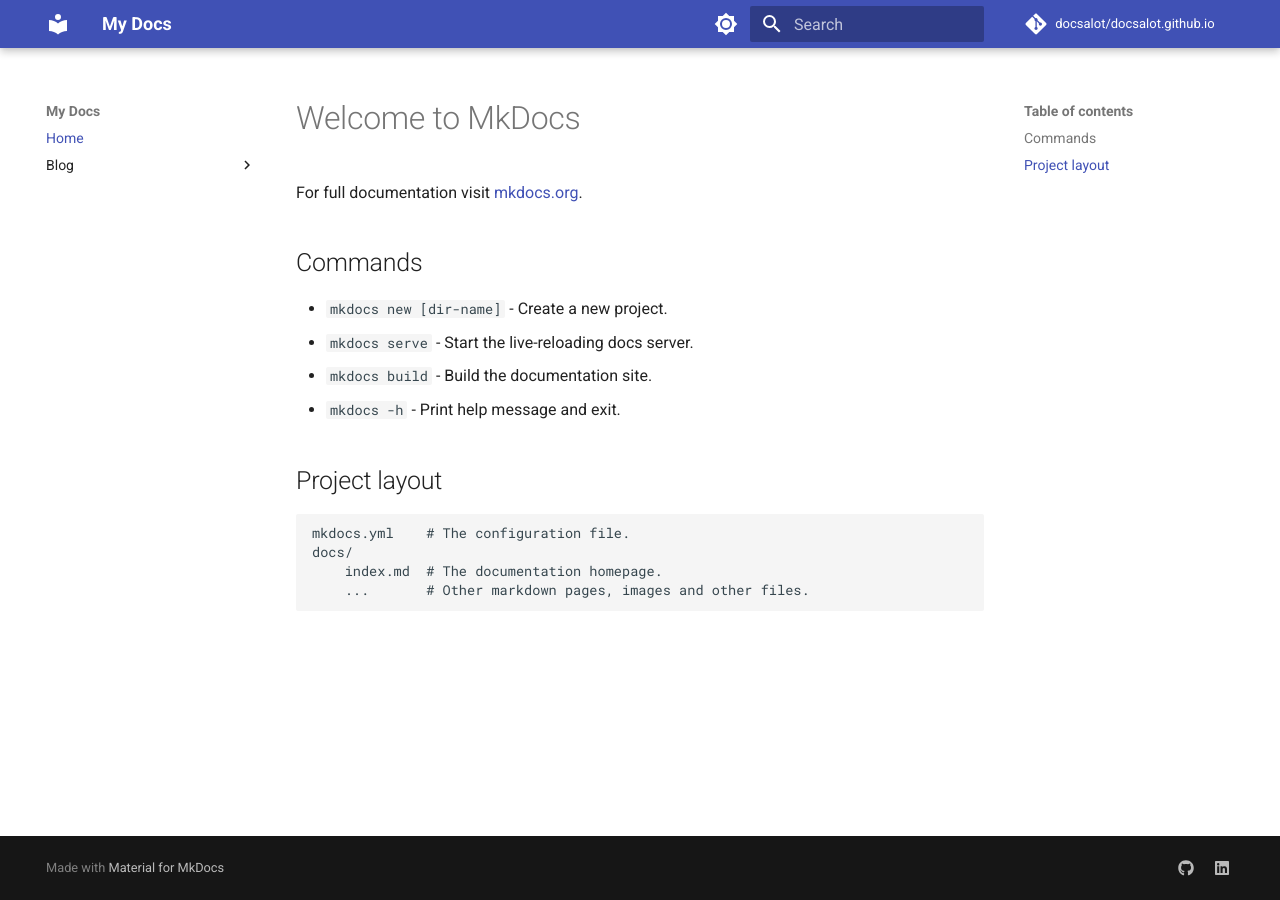
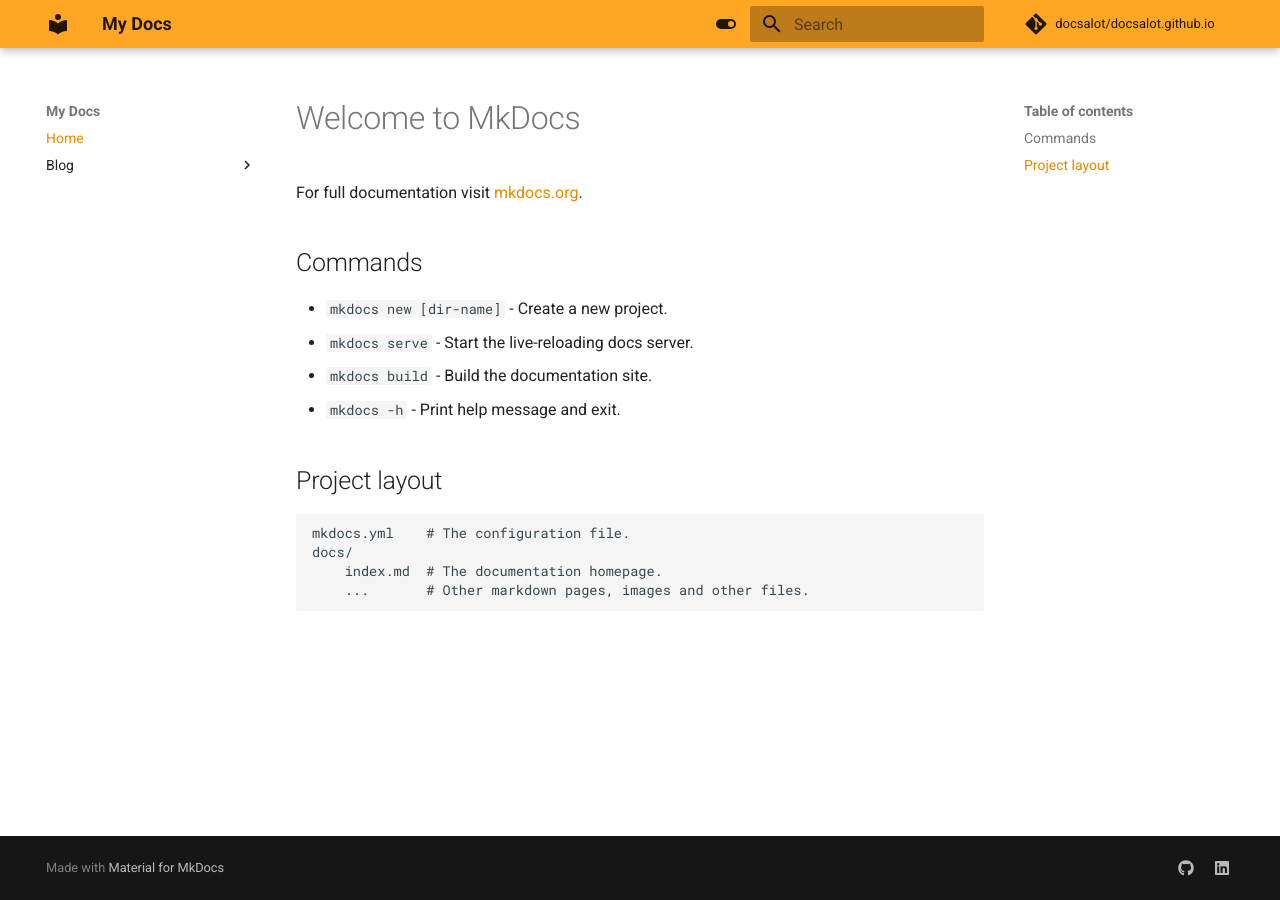
Before and after one commit to docsalot/docsalot.github.io, an MkDocs documentation site: the page built from docs/index.md, in a window 1280 px wide. Built offline with MkDocs 1.6.1 and Material for MkDocs 9.7.7, drawn with Linux system fonts in a browser that asks for light colours; comment, search, counter and statistics services are not loaded.

```diff
--- a/mkdocs.yml
+++ b/mkdocs.yml
@@ -4,22 +4,31 @@
 # Theme
 theme:
   name: material
+  # logo: material/Book
+  # favicon: images/favicon.png
   features:
     - header.autohide
     - navigation.indexes
+    - navigation.prune
   palette:
 
-  # Palette toggle for light mode
-    - scheme: default
+    # Palette toggle for light mode
+    - media: "(prefers-color-scheme: light)"
+      scheme: default
+      accent: blue
+      primary: orange
       toggle:
-        icon: material/brightness-7
+        icon: material/toggle-switch
         name: Switch to dark mode
 
     # Palette toggle for dark mode
-    - scheme: slate
+    - media: "(prefers-color-scheme: dark)"
+      scheme: slate
+      accent: blue
+      primary: orange
       toggle:
-        icon: material/brightness-4
-        name: Switch to light mode
+        icon: material/toggle-switch-off-outline
+        name: Switch to light mode1
 
 
 
```
Also changed, not shown: 1 other file.
